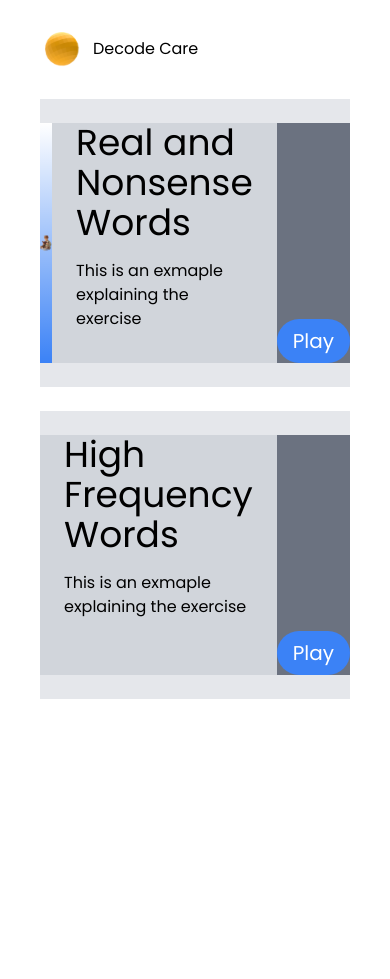
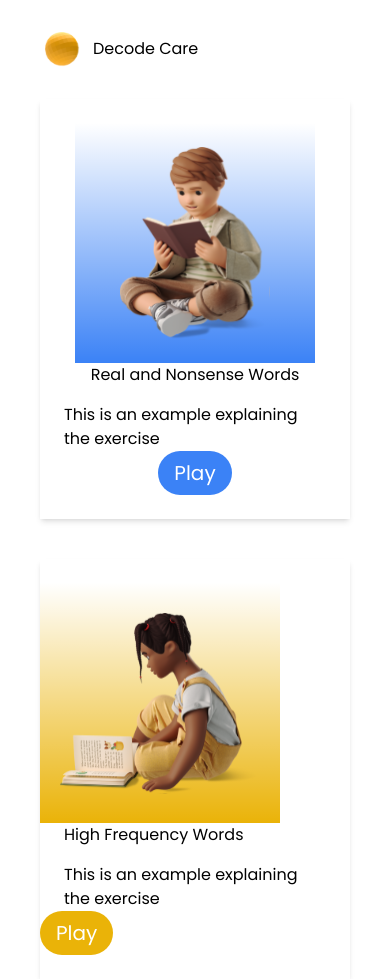
Before and after one commit to ghpaterson/decode-care, a Next.js app: page /MainMenu in a window 390 px wide. Before the commit the page ends 844 px from the top, so only its background shows below. Built offline with nearby package versions, Linux system fonts and the light colour scheme; a web font is replaced by a local one.

Commit message:
adjusting for responsive deisgn on small screen

```diff
--- a/app/MainMenu/page.js
+++ b/app/MainMenu/page.js
@@ -9,18 +9,18 @@ export default function MainMenu() {
     <>
       <main className="px-10 lg:px-32">
         <NavBar />
-        <div className="flex flex-col gap-6 lg:py-10 font-poppins">
+        <div className="flex flex-col gap-10 lg:py-16 font-poppins">
           <section class="cvc-action-card">
-            <div className="bg-gray-200 min-w-full py-6">
-              <div className="flex">
+            <div className="shadow-md min-w-full py-6">
+              <div className="flex flex-col lg:flex-row items-center lg:items-start">
                 <div className="h-60 w-60 bg-gradient-to-b from-white to bg-blue-500 flex justify-center">
                   <Image src={boyReading} width={150} alt="boy reading" />
                 </div>
-                <div className="flex flex-col gap-4 bg-gray-300 px-6">
-                  <h1 className="text-4xl">Real and Nonsense Words</h1>
-                  <p>This is an exmaple explaining the exercise</p>
+                <div className="flex flex-col gap-4 px-6 items-center lg:items-start">
+                  <h1 className="lg:text-4xl">Real and Nonsense Words</h1>
+                  <p>This is an example explaining the exercise</p>
                 </div>
-                <div className="flex justify-end items-end bg-gray-500 w-96">
+                <div className="flex justify-end items-end lg:h-60 lg:w-96">
                   <Link href="/CVCMenu">
                     <button className="bg-blue-500 rounded-full text-xl text-white px-4 py-2">
                       Play
@@ -31,18 +31,18 @@ export default function MainMenu() {
             </div>
           </section>
           <section class="hfw-action-card">
-            <div className="bg-gray-200 min-w-full py-6">
-              <div className="flex">
+            <div className="shadow-md min-w-full py-6">
+              <div className="flex flex-col lg:flex-row">
                 <div className="h-60 w-60 bg-gradient-to-b from-white to bg-yellow-500 flex justify-center">
                   <Image src={girlReading} width={200} alt="boy reading" />
                 </div>
-                <div className="flex flex-col gap-4 bg-gray-300 px-6">
-                  <h1 className="text-4xl">High Frequency Words</h1>
-                  <p>This is an exmaple explaining the exercise</p>
+                <div className="flex flex-col gap-4 px-6">
+                  <h1 className="lg:text-4xl">High Frequency Words</h1>
+                  <p>This is an example explaining the exercise</p>
                 </div>
-                <div className="flex justify-end items-end bg-gray-500 w-96">
+                <div className="flex lg:justify-end lg:items-end  lg:w-96 lg:ml-16">
                   <Link href="/HFWMenu">
-                    <button className="bg-blue-500 rounded-full text-xl text-white px-4 py-2">
+                    <button className="bg-yellow-500 rounded-full text-xl text-white px-4 py-2">
                       Play
                     </button>
                   </Link>
--- a/app/page.js
+++ b/app/page.js
@@ -15,7 +15,7 @@ export default function Home() {
             <span className=" text-yellow-400"> STRENGTHS</span>
           </p>
           <p className="text-white text-sm lg:text-xl mt-6">
-            Our simples exercises will assist your child <br />
+            Our simple exercises will assist your child <br />
             on their journey to become a better reader
           </p>
           <div className="lg:flex justify-between">
--- a/components/NavBar.js
+++ b/components/NavBar.js
@@ -34,8 +34,9 @@ export default function NavBar() {
               <h1>Decode Care</h1>
             </div>
           </Link>
-
-          {showMainMenuLink && <Link href="/MainMenu">Menu</Link>}
+          <div className="flex items-center">
+            {showMainMenuLink && <Link href="/MainMenu">Menu</Link>}
+          </div>
         </div>
       </nav>
     </>
```
